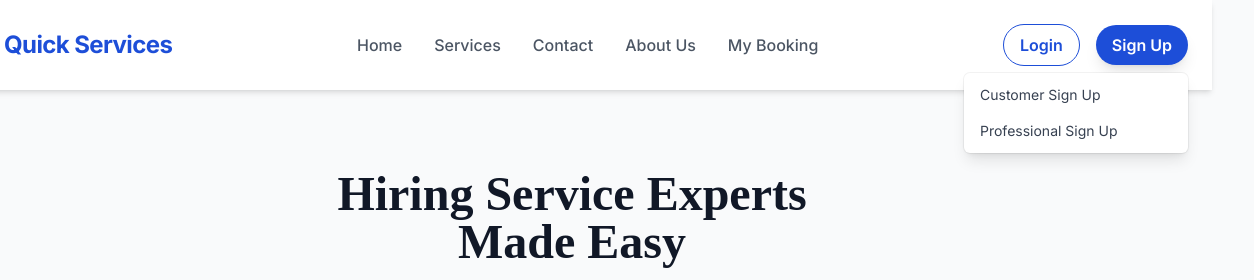
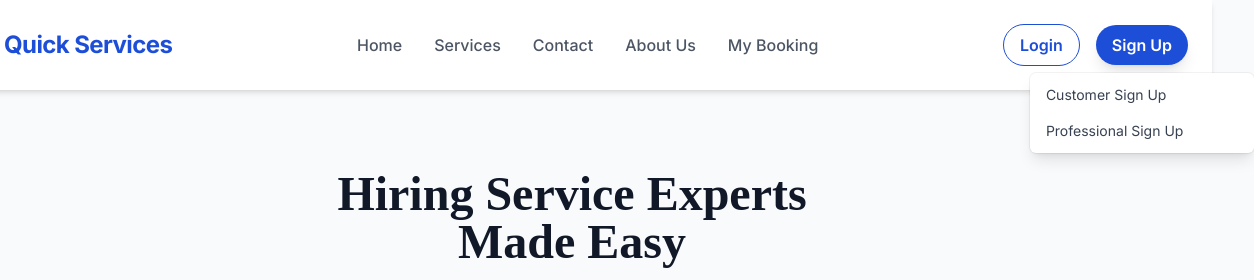
Before and after one commit to Haripragash714/website, a plain HTML site: page servies website-1/index.html in a window 1280 px wide. Both pictures are taken after a click on the button "Sign Up". Shown: the top 280 px of the page, 68-1322 px from the left, 1254 px wide, since content can reach past the window. Drawn offline with nearby package versions, Linux system fonts and the light colour scheme.

Commit message:
Update index.html

```diff
--- a/servies website-1/index.html
+++ b/servies website-1/index.html
@@ -88,7 +88,7 @@
                 </button>
 
                 <!-- The dropdown menu, initially hidden -->
-                <div id="signUpDropdown" class="origin-top-right absolute right-0 mt-2 w-56 rounded-md shadow-lg bg-white ring-1 ring-black ring-opacity-5 focus:outline-none hidden" role="menu" aria-orientation="vertical" aria-labelledby="signUpButton">
+                <div id="signUpDropdown" class="origin-top-center absolute mt-2 w-56 rounded-md shadow-lg bg-white ring-1 ring-black ring-opacity-5 focus:outline-none hidden left-1/2 -translate-x-1/2" role="menu" aria-orientation="vertical" aria-labelledby="signUpButton">
                     <div class="py-1" role="none">
                         <a href="#" class="text-gray-700 block px-4 py-2 text-sm hover:bg-gray-100 hover:text-gray-900" role="menuitem">Customer Sign Up</a>
                         <a href="#" class="text-gray-700 block px-4 py-2 text-sm hover:bg-gray-100 hover:text-gray-900" role="menuitem">Professional Sign Up</a>
@@ -97,7 +97,7 @@
             </div>
         </div>
       </nav>
-      <script>
+<script>
         document.addEventListener('DOMContentLoaded', function() {
             const signUpButton = document.getElementById('signUpButton');
             const signUpDropdown = document.getElementById('signUpDropdown');
```
